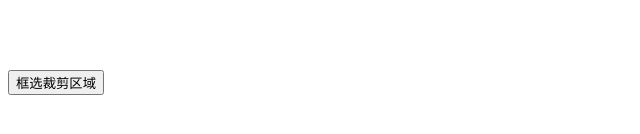
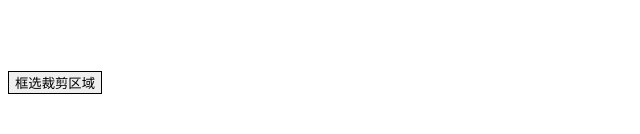
Before and after one commit to frankgx97/fabricjs-crop, a plain HTML site: page index.html in a window 1280 px wide. Shown: the part 470-604 px from the top of the page, without its empty margins (0-640 px from the left). Drawn offline with Linux system fonts and the light colour scheme.

```diff
--- a/index.html
+++ b/index.html
@@ -10,7 +10,7 @@
 <body>
     <canvas id="c"></canvas>
     <button id="crop">裁剪</button>
-    <button id="startCrop">框选裁剪区域</button>
+    <button id="startCrop" style="border:1px solid #000000;">框选裁剪区域</button>
     <canvas style="visibility: hidden;" id="canvas_crop"></canvas>
 </body>
 
```
